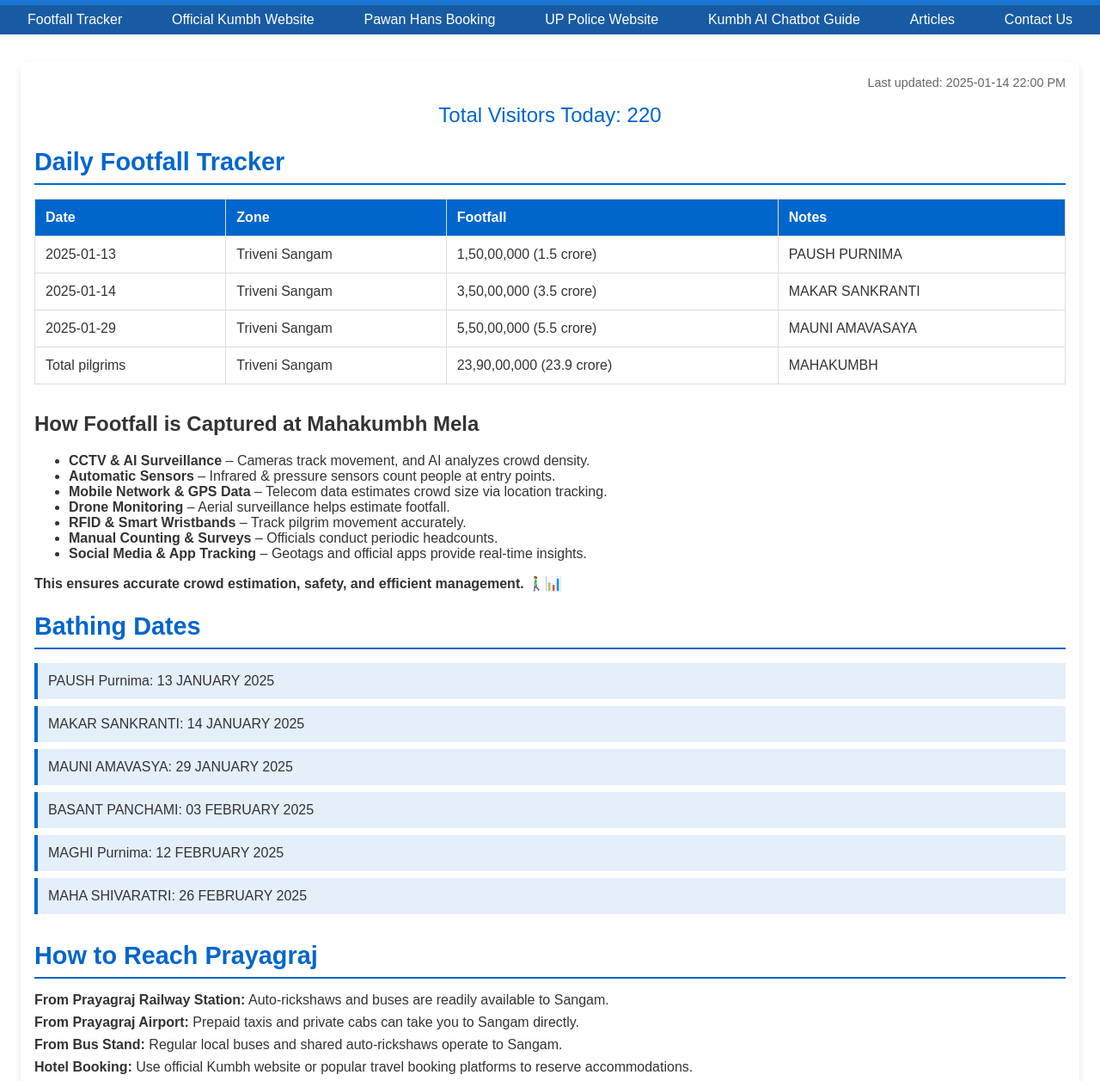
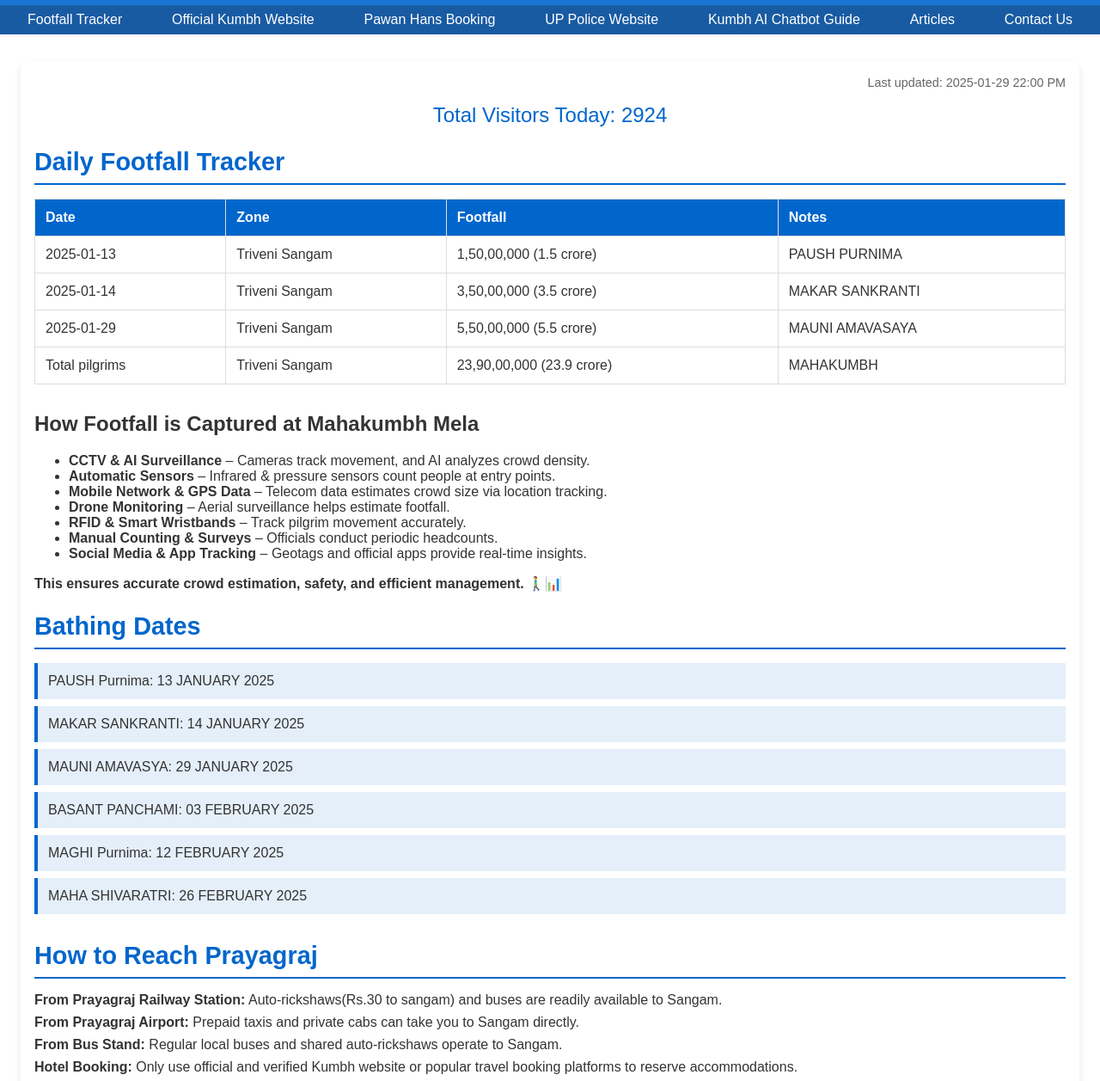
Before and after one commit to ashish333mishra/Mahakumbh2025, a plain HTML site: page index.html in a window 1280 px wide. Shown: the part 63-1320 px from the top of the page at 86% size. Drawn offline with Linux system fonts and the light colour scheme.

Commit message:
Update index.html

```diff
--- a/index.html
+++ b/index.html
@@ -224,11 +224,11 @@
 
     <div class="container">
         <div class="last-updated">
-            Last updated: <span id="last-updated-time">2025-01-14 22:00 PM</span>
+            Last updated: <span id="last-updated-time">2025-01-29 22:00 PM</span>
         </div>
 
         <div class="visitor-count">
-            Total Visitors Today: <span id="visitor-count">220</span>
+            Total Visitors Today: <span id="visitor-count">2924</span>
         </div>
 
         <section id="footfall-tracker" class="footfall-tracker">
@@ -296,10 +296,10 @@
 
         <section id="travel-info" class="travel-info">
             <h2 class="section-title">How to Reach Prayagraj</h2>
-            <p><strong>From Prayagraj Railway Station:</strong> Auto-rickshaws and buses are readily available to Sangam.</p>
+            <p><strong>From Prayagraj Railway Station:</strong> Auto-rickshaws(Rs.30 to sangam) and buses are readily available to Sangam.</p>
             <p><strong>From Prayagraj Airport:</strong> Prepaid taxis and private cabs can take you to Sangam directly.</p>
             <p><strong>From Bus Stand:</strong> Regular local buses and shared auto-rickshaws operate to Sangam.</p>
-            <p><strong>Hotel Booking:</strong> Use official Kumbh website or popular travel booking platforms to reserve accommodations.</p>
+            <p><strong>Hotel Booking:</strong> Only use official and verified Kumbh website or popular travel booking platforms to reserve accommodations.</p>
         </section>
         <section id="articles" class="articles">
             <h2 class="section-title">Articles on Mahakumbh</h2>
```
